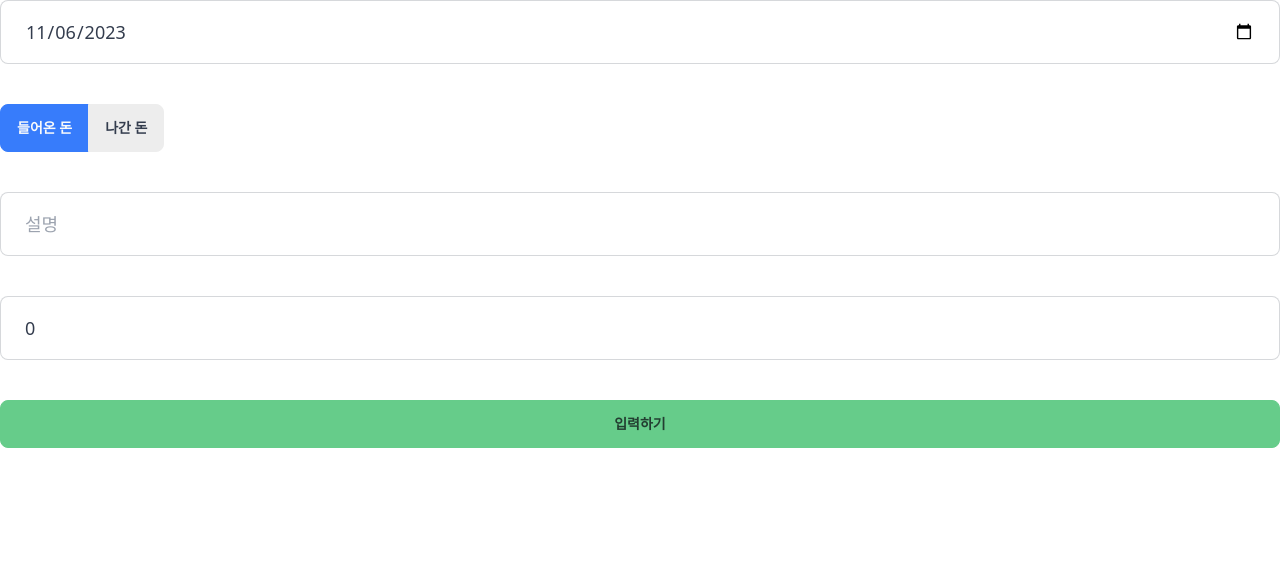
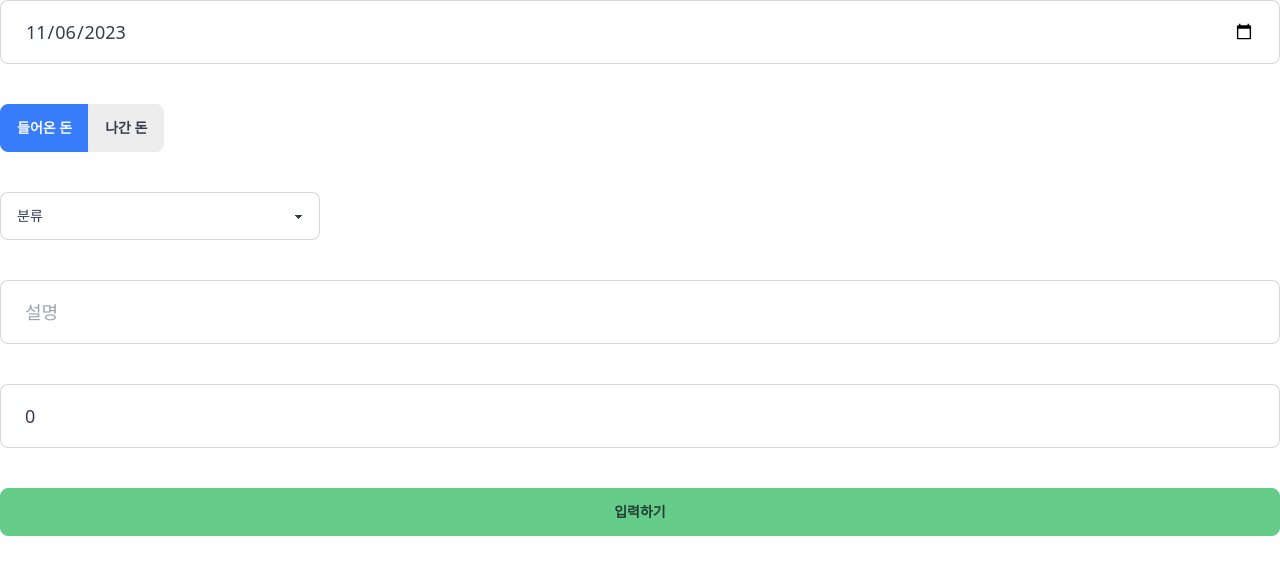
Before and after one commit to suhyeoonn/account-book, a SvelteKit app: page /add in a window 1280 px wide. Shown: the top 574 px of the page. Built offline with nearby package versions, Linux system fonts and the light colour scheme.

Commit message:
✨ 거래내역 추가 시 카테고리 선택 기능 추가

```diff
--- /dev/null
+++ b/src/lib/category.ts
@@ -0,0 +1,13 @@
+import { accountType, type cateogryType } from './types';
+
+export const cateogryList: cateogryType[] = [
+	{ id: 1, name: '💰 월급', type: accountType.INPUT },
+	{ id: 2, name: '📈 부수입', type: accountType.INPUT },
+	{ id: 3, name: '👶 아동수당', type: accountType.INPUT },
+	{ id: 4, name: '🪙 용돈', type: accountType.INPUT },
+	{ id: 5, name: '🧧 상여', type: accountType.INPUT },
+	{ id: 6, name: '🏠 생활비', type: accountType.OUTPUT },
+	{ id: 8, name: '🚘 교통/차량', type: accountType.OUTPUT },
+	{ id: 9, name: '📞 주거/통신', type: accountType.OUTPUT },
+	{ id: 10, name: '💊 건강', type: accountType.OUTPUT }
+];
--- a/src/lib/types.ts
+++ b/src/lib/types.ts
@@ -10,3 +10,9 @@ export interface dataType {
 	detail: string;
 	amount: number;
 }
+
+export interface cateogryType {
+	id: number;
+	name: string;
+	type: accountType;
+}
--- a/src/routes/add/+page.svelte
+++ b/src/routes/add/+page.svelte
@@ -1,14 +1,23 @@
 <script lang="ts">
 	import { LocalStorage } from '$lib/LocalStorage';
+	import { cateogryList } from '$lib/category';
 	import { accountType } from '$lib/types';
 
 	let date = new Date().toISOString().substring(0, 10);
 	let type = accountType.INPUT;
 	let detail = '';
 	let amount = 0;
+	let category = '0';
+
+	$: categoryOptions = cateogryList.filter((c) => c.type === type);
 
 	const onSubmit = (e: Event) => {
 		e.preventDefault();
+
+		if (!category) {
+			alert('분류를 선택하세요.');
+			return;
+		}
 
 		if (amount < 1) {
 			alert('금액을 입력하세요.');
@@ -21,6 +30,7 @@
 
 	const setType = (_type: accountType) => {
 		type = _type;
+		category = '0';
 	};
 </script>
 
@@ -44,7 +54,12 @@
 			나간 돈
 		</button>
 	</div>
-
+	<select class="select select-bordered w-full max-w-xs" bind:value={category}>
+		<option disabled value="0">분류</option>
+		{#each categoryOptions as { id, name }}
+			<option value={id}>{name}</option>
+		{/each}
+	</select>
 	<input type="text" placeholder="설명" bind:value={detail} class="input input-bordered input-lg" />
 	<input
 		type="number"
```
